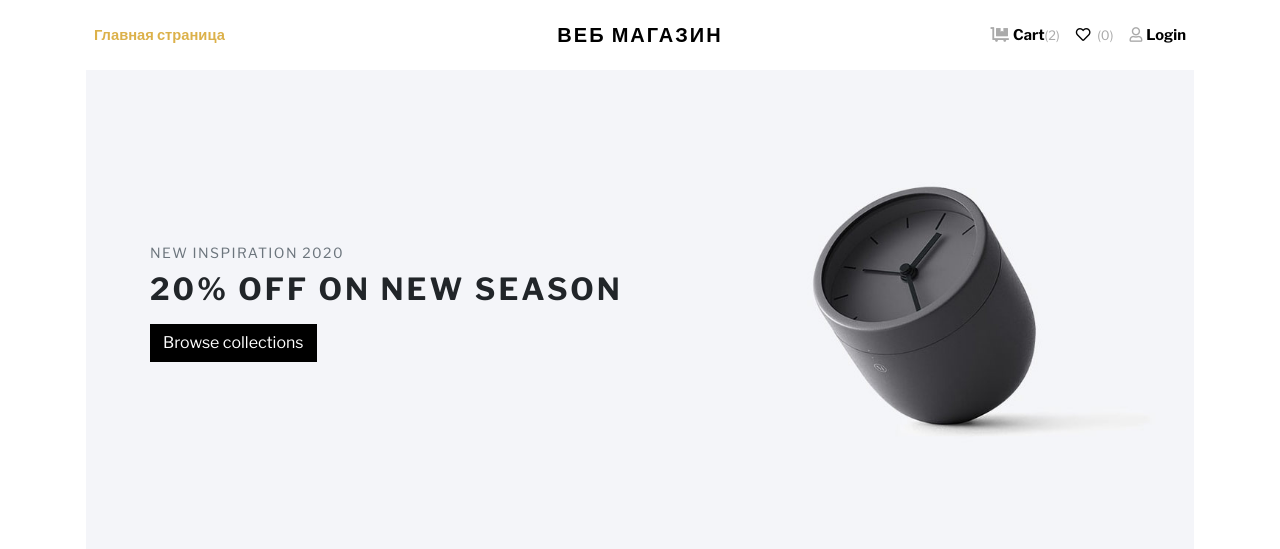
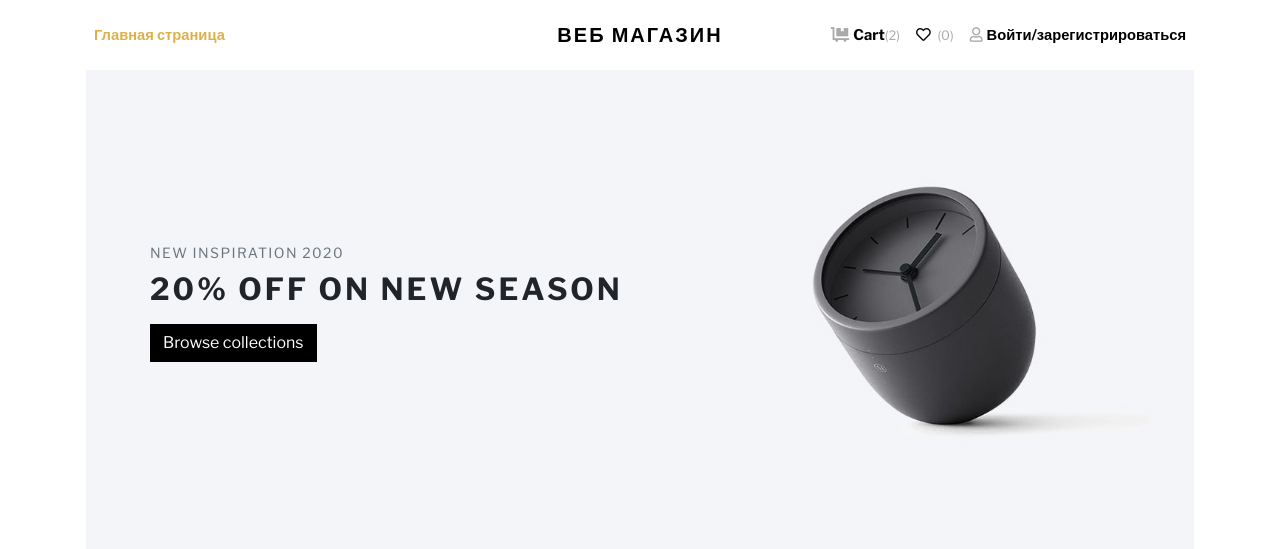
Before and after one commit to PsYcHo-DiSs/web_shop, a Django app: page / in a window 1280 px wide. Shown: the top 549 px of the page. Run offline with Django 5.2, Linux system fonts and the light colour scheme; data that the repository does not hold is empty; some libraries are stand-ins or nearby versions; some web fonts are replaced.

Commit message:
added href for view function and changed text on click button in rus

```diff
--- a/templates/components/_navbar.html
+++ b/templates/components/_navbar.html
@@ -20,8 +20,8 @@
                     </li>
                     <li class="nav-item"><a class="nav-link" href="#!"> <i class="far fa-heart me-1"></i><small
                             class="text-gray fw-normal"> (0)</small></a></li>
-                    <li class="nav-item"><a class="nav-link" href="#!"> <i
-                            class="fas fa-user me-1 text-gray fw-normal"></i>Login</a></li>
+                    <li class="nav-item"><a class="nav-link" href="{% url 'login_registration' %}"> <i
+                            class="fas fa-user me-1 text-gray fw-normal"></i>Войти/зарегистрироваться</a></li>
                 </ul>
             </div>
         </nav>
```
